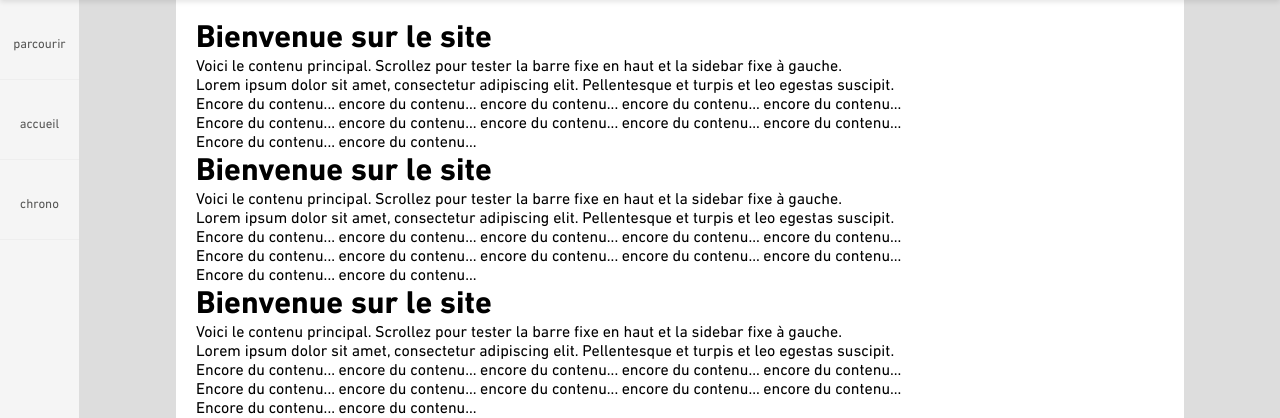
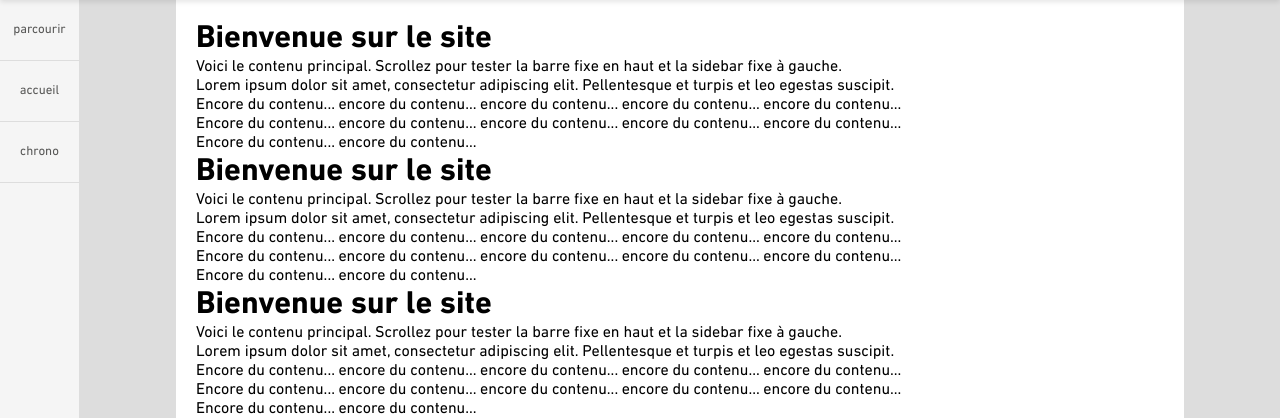
Before and after one commit to Lucas-COLLEU/lucas-colleu.github.io, a PHP site: page / in a window 1280 px wide. Shown: the part 48-466 px from the top of the page. Run offline with PHP 8.4, Linux system fonts and the light colour scheme.

Commit message:
Commit numéro 8 : Modification css

```diff
--- a/css/homepage.css
+++ b/css/homepage.css
@@ -70,19 +70,20 @@
 
   .sidenav a {
     height: 61px;
-    display: block;
-    width: 100%;
-    text-align: center;
-    padding: 50% 0;
+    display: flex;
+    align-items: center;
+    justify-content: center;
     text-decoration: none;
     color: #575756;
     font-size: 13px;
     font-style: normal;
     font-weight: 400;
-    line-height: 10px;
-    border-bottom: 1px solid #eee;
+    line-height: normal;
+    border-bottom: 1px solid #DDDDDD;
     transition: background-color 0.3s, color 0.3s;
+    padding: 0;
   }
+
 
   .sidenav a:hover {
     background-color: #ddd;
@@ -98,6 +99,7 @@
 
   .dropdown-content {
     display: none;
+    height: 61px;
     position: absolute;
     top: 0;
     left: 100%;
@@ -112,6 +114,7 @@
   }
 
   .dropdown-content a {
+    height: 61px;
     display: flex;
     font-size: 11px;
     line-height: 10px;
```
